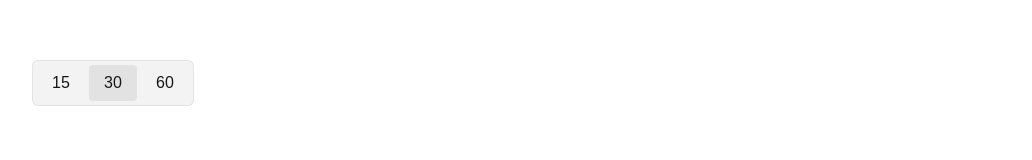
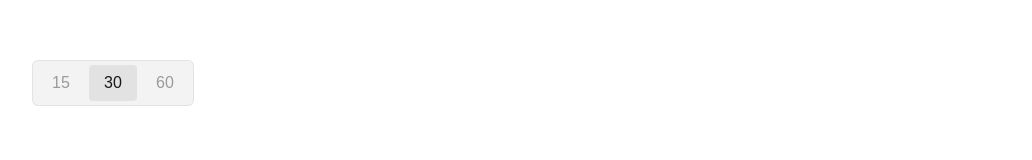
Before and after one commit to aydenwyer/typing-test, a Next.js app: page / in a window 1280 px wide. Shown: the part 143-303 px from the top of the page, without its empty margins (96-1128 px from the left). Built offline with nearby package versions, Linux system fonts and the light colour scheme; a web font is replaced by a local one.

Commit message:
Changing text color of selected and non-selected words per page selection

```diff
--- a/src/components/WordsPerPageSwitcher.tsx
+++ b/src/components/WordsPerPageSwitcher.tsx
@@ -1,7 +1,12 @@
 import { useWordsPerPage } from "@/context/WordsPerPageContext";
+import clsx from "clsx";
 import { useEffect, useState } from "react";
 
 type WordsPerPageValueType = 15 | 30 | 60;
+
+const wordsPerPageOptions: WordsPerPageValueType[] = [
+	15, 30, 60
+]
 
 const WordsPerPageSwitcher = () => {
 	const { wordsPerPage, setWordsPerPage } = useWordsPerPage();
@@ -26,27 +31,15 @@ const WordsPerPageSwitcher = () => {
 
 	return (
 		<div className="relative flex justify-center items-center w-fit p-1 bg-foreground/5 border-[1px] border-foreground/7 rounded-md gap-1">
-			<div
-				id="15"
-				className="flex items-center justify-center text-md p-1 h-9 w-12 cursor-pointer"
+			{wordsPerPageOptions.map((item, idx) => (<div
+				id={item.toString()}
+				key={idx}
+				className={clsx("flex items-center justify-center text-md p-1 h-9 w-12 cursor-pointer", selected?.id === item.toString() ? "text-foreground" : "text-foreground/40")}
 				onClick={(e) => handleClick(e)}
 			>
-				15
+				{item}
 			</div>
-			<div
-				id="30"
-				className="flex items-center justify-center text-md p-1 h-9 w-12 cursor-pointer"
-				onClick={(e) => handleClick(e)}
-			>
-				30
-			</div>
-			<div
-				id="60"
-				className="flex items-center justify-center text-md p-1 h-9 w-12 cursor-pointer"
-				onClick={(e) => handleClick(e)}
-			>
-				60
-			</div>
+			))}
 			{selected && (
 				<div
 					className="absolute transition-all duration-150 ease-[cubic-bezier(.38,.83,.4,1.18)] w-12 h-9 bg-foreground/7 rounded-sm -z-1"
```
